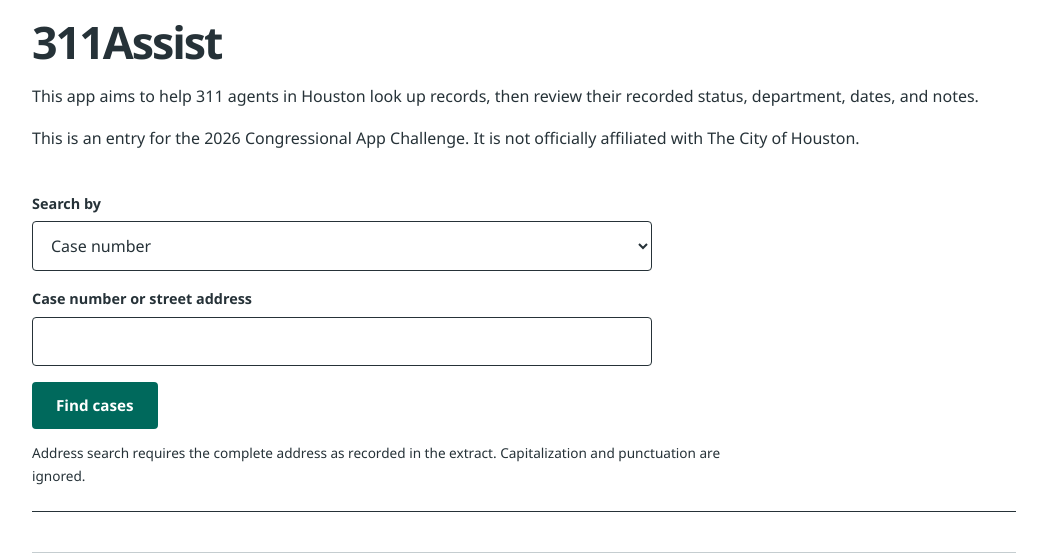
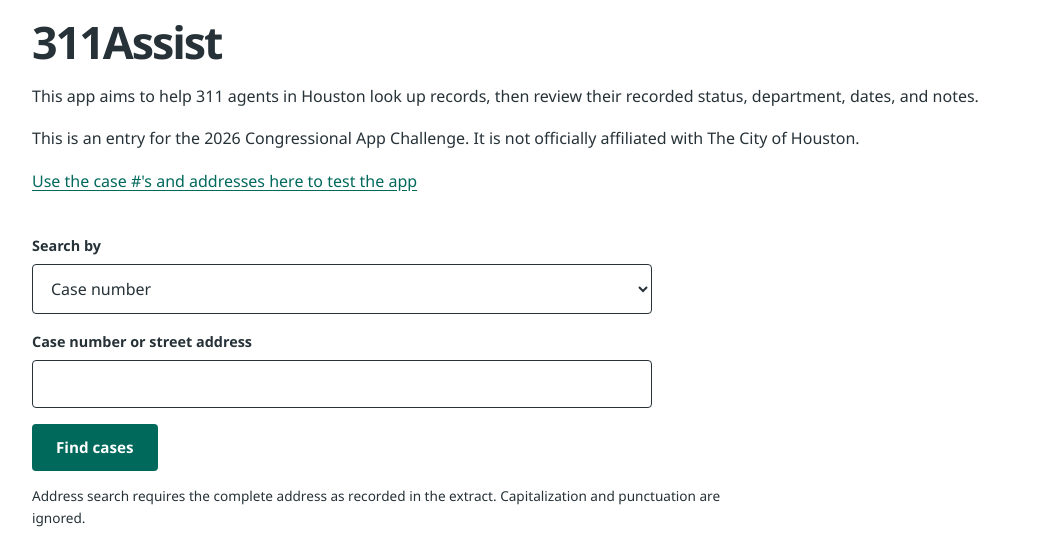
Before and after one commit to SahanaDil/311Assist, a Flask app: page / in a window 1280 px wide. Shown: the part 64-618 px from the top of the page, without its empty margins (116-1163 px from the left). Run offline with Flask 3, Linux system fonts and the light colour scheme; parts of the project's set-up code (start-up, migrations or seed data) failed here and were passed over.

Commit message:
Enhance index.html with test data link and structure
Added a link to test data for the app and improved the overall structure.

```diff
--- a/templates/index.html
+++ b/templates/index.html
@@ -147,7 +147,11 @@
         This is an entry for the 2026 Congressional App Challenge.
         It is not officially affiliated with The City of Houston.
     </p>
-
+    <p>
+        <a href="https://github.com/SahanaDil/311Assist/blob/main/data/311-mtd.txt">
+            Use the case #'s and addresses here to test the app
+        </a>
+    </p>
     <form method="post" action="/">
     <label for="mode">Search by</label>
 
```
